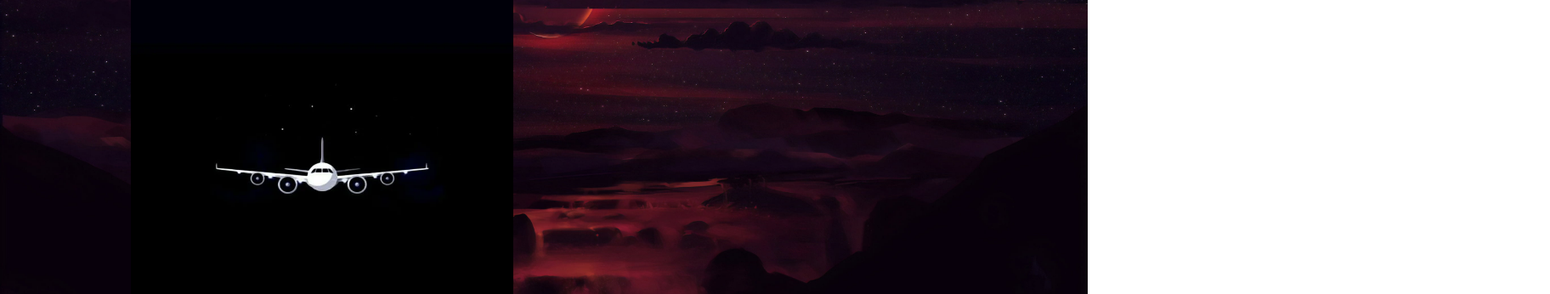
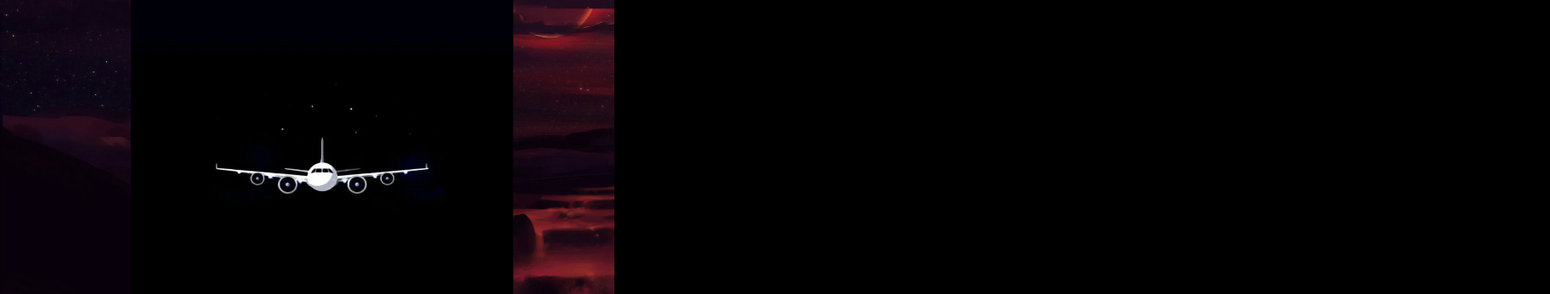
Before and after one commit to piushanCnakandala/X-Plane-Flight, a plain HTML site: page index.html in a window 1280 px wide. Shown: the part 265-611 px from the top of the page at 85% size, 1824 px wide, since content can reach past the window. Drawn offline with Linux system fonts and the light colour scheme.

Commit message:
create game dashboard background

```diff
--- a/assets/css/style.css
+++ b/assets/css/style.css
@@ -50,3 +50,13 @@
     bottom: 170px;
     left: 373px;
 }
+
+
+#gameBoard{   /* set game board*/
+    background: black;
+    position: absolute;
+    height: 833px;
+    width: 1101px;
+    left: 723px;
+    top: 45px;
+}
--- a/index.html
+++ b/index.html
@@ -25,6 +25,9 @@
            <input id="inputHighScore" type="text">
        </div>
 
+       <div id="gameBoard">   <!--set game board-->
+
+       </div>
 
    </section>
 </main>
```
